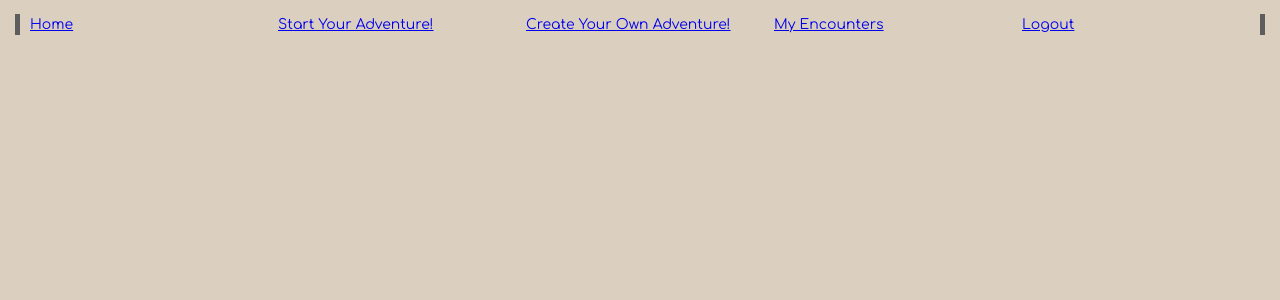
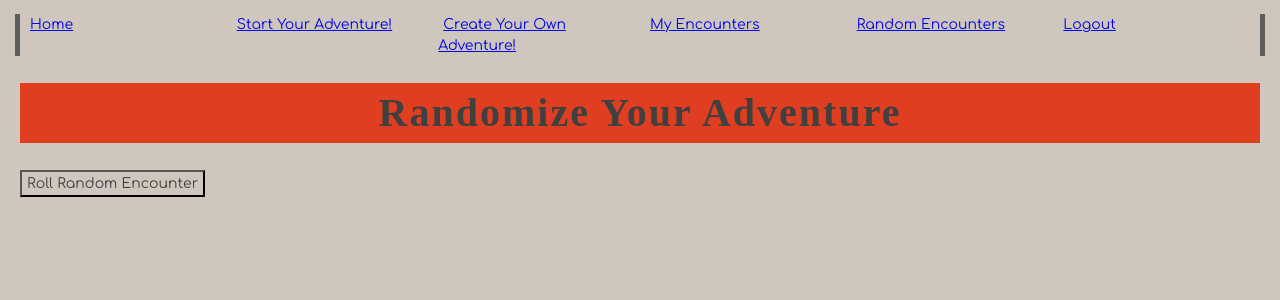
Before and after one commit to JakeBrooks98/random-encounters, a React (Create React App) app: page /encounters/EncounterRandomizer in a window 1280 px wide. Shown: the top 300 px of the page. Built offline with nearby package versions, Linux system fonts and the light colour scheme; no server answers; sample sign-in values are in the browser's storage; a web font is replaced by a local one.

Commit message:
random encounters added

```diff
--- a/src/components/ApplicationViews.js
+++ b/src/components/ApplicationViews.js
@@ -4,6 +4,7 @@ import { CreateEncounter } from "./encounters/customEncounterForm"
 import { EncounterDescription } from "./encounters/EncounterDescription"
 import { Encounters } from "./encounters/Encounters"
 import { MyEncounters } from "./encounters/MyEncounters"
+import {EncounterRandomizer} from "./encounters/EncounterRandomizer"
 import { WelcomePage } from "./WelcomePage"
 
 
@@ -26,6 +27,9 @@ export const ApplicationViews = () => {
             <Route exact path="/encounters/:encounterId(\d+)">
                 <EncounterDescription />
             </Route>
+            <Route exact path="/encounters/EncounterRandomizer">
+                <EncounterRandomizer/>
+            </Route>
         </>
     )
 }
--- a/src/components/RandomEncounters.css
+++ b/src/components/RandomEncounters.css
@@ -18,7 +18,7 @@ textarea {
 h1, h2, h3, h4, h5, h6 {
   font-family: "Tiamat Condensed SC Regular","Patua One", serif;
   letter-spacing: 2px;
-  background-color: rgb(226, 24, 24);
+  background-color: #e03e20;
   text-align: center;
 }
 
@@ -27,7 +27,11 @@ p {
 }
 
 *{
-  background-color: rgb(219, 207, 191);
+  background-color: rgb(207, 199, 189);
   padding-left: 5px;
   padding-right: 5px;
 }
+
+.button{
+  background-color: #9d0a0e;
+}
--- a/src/components/WelcomePage.js
+++ b/src/components/WelcomePage.js
@@ -6,7 +6,7 @@ export const WelcomePage = () => {
         <h2>Welcome to</h2><br/>
         <h1>Random Encounters</h1><br/>
         <br/>
-        <p>Start your adventure now by <Link to={`/Encounters`}>choosing from a list of our users encounters</Link> or test your party's strength against the Random Encounters!
+        <p>Start your adventure now by <Link to={`/Encounters`}>choosing from a list of our users encounters</Link> or test your party's strength against the <Link to={`/encounters/EncounterRandomizer`}>Random Encounters!</Link>
             Or you could begin your journey by <Link to={`/encounters/customEncounterForm`}>creating your own encounters!</Link></p>
     </div>
 }
--- /dev/null
+++ b/src/components/dataAccess.js
@@ -0,0 +1,10 @@
+//this module is specifically designed to create and export get functions
+const user = localStorage.getItem("user")
+
+export const getUser = () => {
+    return fetch(`http://localhost:8088/encounters?userId=${user}`)
+    .then(res => res.json())
+
+}
+
+//export const getExpandedLocation =
--- a/src/components/encounters/EncounterRandomizer.js
+++ b/src/components/encounters/EncounterRandomizer.js
@@ -1,8 +1,10 @@
 //This module will contain the code for an encounter randomizer
 import { useState } from "react"
+import { useEffect } from "react"
 
-const EncounterRandomizer = () => {
+export const EncounterRandomizer = () => {
     const [encounters, setEncounters] = useState([])
+    const [encounter, setRandomEncounter] = useState({})
 
 
 
@@ -18,8 +20,21 @@ const EncounterRandomizer = () => {
         },
         []
     )
+const createRandomEncounter = () => {
+    const randomEncounter = encounters[Math.floor(Math.random() * encounters.length)];
+    setRandomEncounter(randomEncounter)
 
-    const randomEncounter = encounters[Math.floor(Math.random()*encounters.length)];
+}
 
-    return <p>{randomEncounter}</p>
+    return (
+        <>
+            <div>
+                <h1>Randomize Your Adventure</h1>
+
+                <button onClick={ () =>
+                    {createRandomEncounter()}}>Roll Random Encounter</button>
+                    {encounter.id !== undefined ? <><p>{encounter.description}</p></>: ""}
+
+            </div>
+        </>)
 }
--- a/src/components/encounters/MyEncounters.js
+++ b/src/components/encounters/MyEncounters.js
@@ -3,6 +3,8 @@
 import React, { useEffect, useState } from "react"
 import { useHistory } from "react-router-dom/cjs/react-router-dom.min"
 import { Link } from "react-router-dom"
+import { getUser } from "../dataAccess"
+
 
 
 //export a function that displays only user encounters as HTML
@@ -12,8 +14,7 @@ export const MyEncounters = () => {
     const user = localStorage.getItem("user")
 
     const getEncounter = () => {
-        fetch(`http://localhost:8088/encounters?userId=${user}`)
-        .then(res => res.json())
+        getUser()
         .then(
             (data) => {
                 updateEncounter(data)
--- a/src/components/nav/navBar.js
+++ b/src/components/nav/navBar.js
@@ -18,6 +18,9 @@ export const NavBar = (props) => {
                 <Link className="navbar__link" to="/encounters/myEncounters">My Encounters</Link>
             </li>
             <li className="navbar__item active">
+                <Link className="navbar__link" to="/encounters/EncounterRandomizer">Random Encounters</Link>
+            </li>
+            <li className="navbar__item active">
                 <Link className="navbar__link" to="#"
                 onClick= {
                     () => {
```
